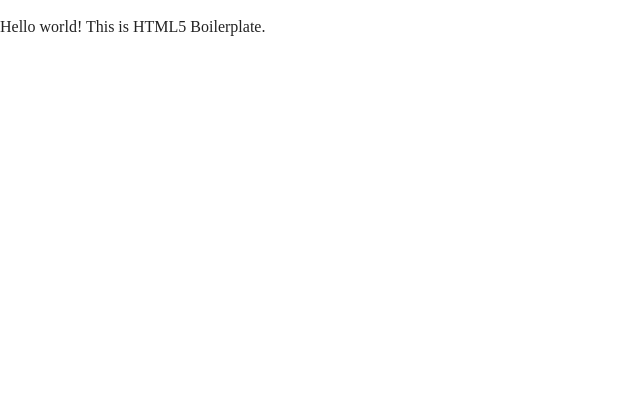
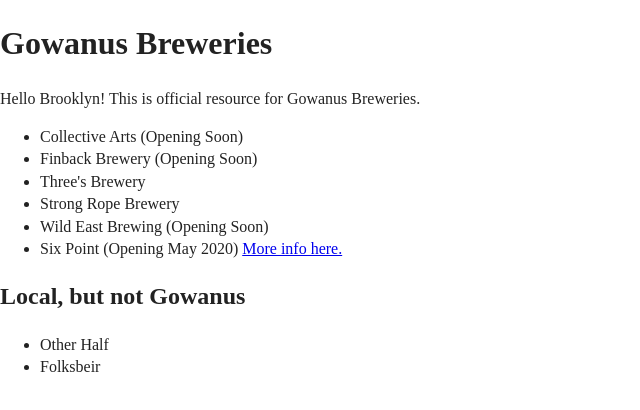
Before and after one commit to bcdray/beansunknown_OG, a plain HTML site: page index.html in a window 1280 px wide. Shown: the whole page, without its empty margins (0-640 px from the left). Drawn offline with nearby package versions, Linux system fonts and the light colour scheme.

Commit message:
added breweries

```diff
--- a/index.html
+++ b/index.html
@@ -23,7 +23,23 @@
   <![endif]-->
 
   <!-- Add your site or application content here -->
-  <p>Hello world! This is HTML5 Boilerplate.</p>
+  <h1>Gowanus Breweries</h1>
+  <p>Hello Brooklyn! This is official resource for Gowanus Breweries.</p>
+  <ul>
+    <li>Collective Arts (Opening Soon)</li>
+    <li>Finback Brewery (Opening Soon)</li>
+    <li>Three's Brewery</li>
+    <li>Strong Rope Brewery</li>
+    <li>Wild East Brewing (Opening Soon)</li>
+    <li>Six Point (Opening May 2020) <a href="https://brooklyneagle.com/articles/2019/08/16/20000-square-foot-brewery-taproom-coming-to-gowanus/" target="_blank">More info here.</a></li>
+  </ul>
+
+  <h2>Local, but not Gowanus</h2>
+  <ul>
+    <li>Other Half</li>
+    <li>Folksbeir</li>
+  <ul>
+
   <script src="js/vendor/modernizr-3.8.0.min.js"></script>
   <script src="https://code.jquery.com/jquery-3.4.1.min.js" integrity="sha256-CSXorXvZcTkaix6Yvo6HppcZGetbYMGWSFlBw8HfCJo=" crossorigin="anonymous"></script>
   <script>window.jQuery || document.write('<script src="js/vendor/jquery-3.4.1.min.js"><\/script>')</script>
```
